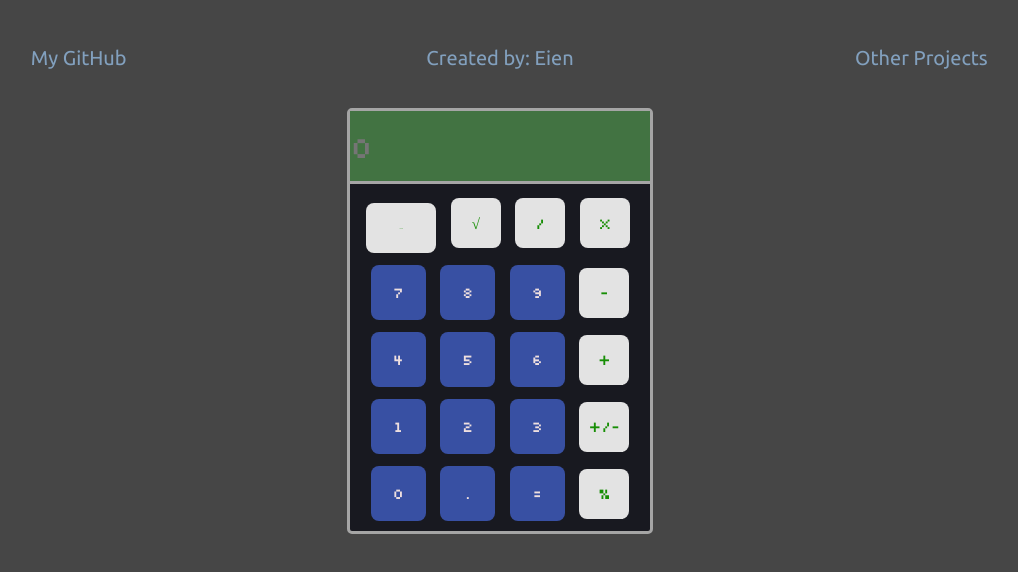
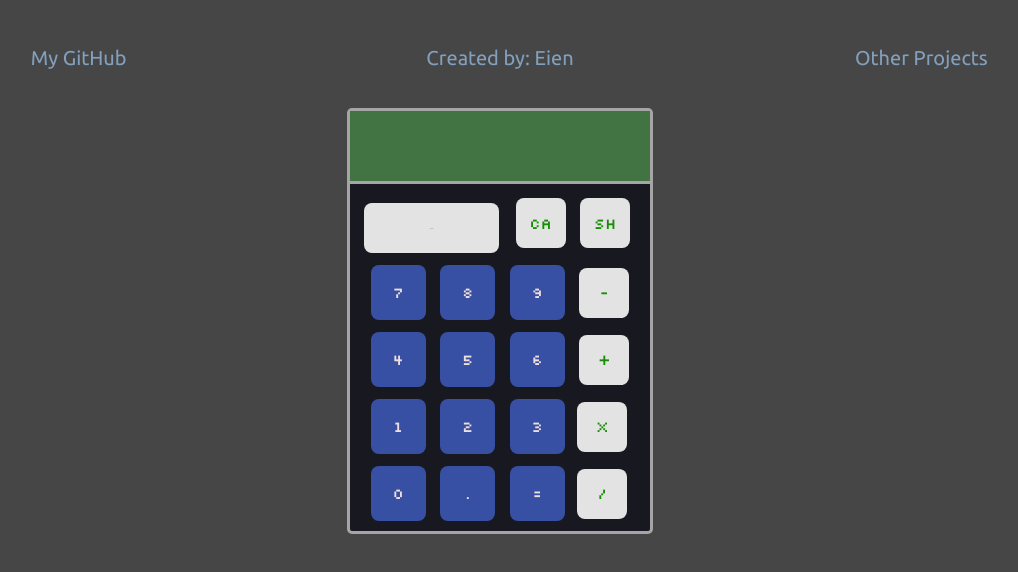
Before and after one commit to Brzdac3er/Eien-Calculator-Private, a plain HTML site: page index.html in a window 1280 px wide. Shown: the whole page, without its empty margins (140-1158 px from the left). Drawn offline with Linux system fonts and the light colour scheme.

Commit message:
Make interactive all primary buttons and secondary buttons beside show history, deleted percent and root buttons and changed layout and added saving to loacal storage, clear all button, show history button

```diff
--- a/Scripts/Render/renderCalculator.js
+++ b/Scripts/Render/renderCalculator.js
@@ -3,45 +3,48 @@ export function renderCalculator() {
   calculatorHTML.innerHTML += `
     <div class="calculator-body">
       <div class="calculation-display">
-        <input type="text" name="display" placeholder="0" class="input-display"/>
+        <input type="text" name="display" class="input-display js-input-display"/>
       </div>
 
       <div class="calculator-btns">
         <div class="top-btns">
-          <button class="top-btn secondary-btn clear-btn">Clear</button>
-          <button class="top-btn secondary-btn">√</button>
-          <button class="top-btn secondary-btn">/</button>
-          <button class="top-btn secondary-btn">X</button>
+          <button class="top-btn secondary-btn clear-btn js-clear-btn">Clear</button>
+          <button class="semi-mid-btn secondary-btn js-clear-all-btn">CA</button>
+          <button class="bot-btn secondary-btn js-show-history-btn">SH</button>
         </div>
 
         <div class="semi-top-btns">
-          <button class="semi-top-btn primary-btn">7</button>
-          <button class="semi-top-btn primary-btn">8</button>
-          <button class="semi-top-btn primary-btn">9</button>
-          <button class="semi-top-btn secondary-btn">-</button>
+          <button class="semi-top-btn primary-btn js-seven-btn">7</button>
+          <button class="semi-top-btn primary-btn js-eight-btn">8</button>
+          <button class="semi-top-btn primary-btn js-nine-btn">9</button>
+          <button class="semi-top-btn secondary-btn js-minus-btn">-</button>
         </div>
 
         <div class="mid-btns">
-          <button class="mid-btn primary-btn">4</button>
-          <button class="mid-btn primary-btn">5</button>
-          <button class="mid-btn primary-btn">6</button>
-          <button class="mid-btn secondary-btn">+</button>
+          <button class="mid-btn primary-btn js-four-btn">4</button>
+          <button class="mid-btn primary-btn js-five-btn">5</button>
+          <button class="mid-btn primary-btn js-six-btn">6</button>
+          <button class="mid-btn secondary-btn js-plus-btn">+</button>
         </div>
 
         <div class="semi-mid-btns">
-          <button class="semi-mid-btn primary-btn">1</button>
-          <button class="semi-mid-btn primary-btn">2</button>
-          <button class="semi-mid-btn primary-btn">3</button>
-          <button class="semi-mid-btn secondary-btn">+/-</button>
+          <button class="semi-mid-btn primary-btn js-one-btn">1</button>
+          <button class="semi-mid-btn primary-btn js-two-btn">2</button>
+          <button class="semi-mid-btn primary-btn js-three-btn">3</button>
+          <button class="top-btn secondary-btn js-multiply-btn">X</button>
         </div>
 
         <div class="bot-btns">
-          <button class="bot-btn primary-btn">0</button>
-          <button class="bot-btn primary-btn">.</button>
-          <button class="bot-btn primary-btn result-btn">=</button>
-          <button class="bot-btn secondary-btn">%</button>
+          <button class="bot-btn primary-btn js-zero-btn">0</button>
+          <button class="bot-btn primary-btn js-dot-btn">.</button>
+          <button class="bot-btn primary-btn equal-btn js-equal-btn">=</button>
+          <button class="top-btn secondary-btn js-devide-btn">/</button>
         </div>
       </div>
     </div>
+
+    <div class="history js-history">
+      <h1 class="history-title">History</h1>
+    </div>
   `;
 }
--- a/Scripts/calculator.js
+++ b/Scripts/calculator.js
@@ -3,3 +3,105 @@ import { renderCalculator } from "./Render/renderCalculator.js";
 
 renderHeader();
 renderCalculator();
+
+function calculator() {
+  const equalBtn = document.querySelector(".js-equal-btn");
+  const clearBtn = document.querySelector(".js-clear-btn");
+  const clearAllBtn = document.querySelector(".js-clear-all-btn");
+  const showHistoryBtn = document.querySelector(".js-show-history-btn");
+
+  const nineBtn = document.querySelector(".js-nine-btn");
+  const eightBtn = document.querySelector(".js-eight-btn");
+  const sevenBtn = document.querySelector(".js-seven-btn");
+  const sixBtn = document.querySelector(".js-six-btn");
+  const fiveBtn = document.querySelector(".js-five-btn");
+  const fourBtn = document.querySelector(".js-four-btn");
+  const threeBtn = document.querySelector(".js-three-btn");
+  const twoBtn = document.querySelector(".js-two-btn");
+  const oneBtn = document.querySelector(".js-one-btn");
+  const zeroBtn = document.querySelector(".js-zero-btn");
+
+  const dotBtn = document.querySelector(".js-dot-btn");
+  const devideBtn = document.querySelector(".js-devide-btn");
+  const multiplyBtn = document.querySelector(".js-multiply-btn");
+  const minusBtn = document.querySelector(".js-minus-btn");
+  const plusBtn = document.querySelector(".js-plus-btn");
+
+
+  document.body.addEventListener("keydown", (event) => {
+    if (event.key === "Enter") {
+      equal();
+    }
+    if (event.key === "Backspace") {
+      clear();
+    }
+  });
+  equalBtn.addEventListener("click", () => equal());
+  clearBtn.addEventListener("click", () => clear());
+  clearAllBtn.addEventListener("click", () => clearHistory());
+  showHistoryBtn.addEventListener("click", () => showHistory());
+
+  nineBtn.addEventListener("click", () => calculate("9"));
+  eightBtn.addEventListener("click", () => calculate("8"));
+  sevenBtn.addEventListener("click", () => calculate("7"));
+  sixBtn.addEventListener("click", () => calculate("6"));
+  fiveBtn.addEventListener("click", () => calculate("5"));
+  fourBtn.addEventListener("click", () => calculate("4"));
+  threeBtn.addEventListener("click", () => calculate("3"));
+  twoBtn.addEventListener("click", () => calculate("2"));
+  oneBtn.addEventListener("click", () => calculate("1"));
+  zeroBtn.addEventListener("click", () => calculate("0"));
+
+  dotBtn.addEventListener("click", () => calculate("."));
+  devideBtn.addEventListener("click", () => calculate(" / "));
+  multiplyBtn.addEventListener("click", () => calculate(" * "));
+  minusBtn.addEventListener("click", () => calculate(" - "));
+  plusBtn.addEventListener("click", () => calculate(" + "));
+}
+
+function calculate(sign) {
+  const calculationDisplay = document.querySelector(".js-input-display");
+  let calculation = sign;
+
+  calculationDisplay.value += calculation;
+  saveToStorage();
+}
+
+function clear() {
+  const calculationDisplay = document.querySelector(".js-input-display");
+
+  calculationDisplay.value = "";
+}
+
+function equal() {
+  const calculationDisplay = document.querySelector(".js-input-display");
+
+  calculationDisplay.value = eval(calculationDisplay.value);
+  saveToStorage();
+}
+
+function clearHistory() {
+  const calculationDisplay = document.querySelector(".js-input-display");
+  calculationDisplay.value = "";
+
+  localStorage.removeItem("calculation");
+  saveToStorage();
+}
+
+function saveToStorage() {
+  const calculationDisplay = document.querySelector(".js-input-display");
+  localStorage.setItem("calculation", calculationDisplay.value);
+}
+
+function getFromStorage() {
+  const calculationDisplay = document.querySelector(".js-input-display");
+  calculationDisplay.value = localStorage.getItem("calculation");
+}
+
+function showHistory() {
+  const historyContainer = document.querySelector(".js-history");
+  historyContainer.classList.add("show");
+}
+
+getFromStorage();
+calculator();
--- a/Styles/calculator.css
+++ b/Styles/calculator.css
@@ -27,7 +27,7 @@
   border: none;
   border-bottom: 3px solid #a5a5a5;
   font-family: var(--calculator-font);
-  font-size: 3rem;
+  font-size: 2rem;
 }
 
 .input-display:focus {
@@ -85,6 +85,27 @@
 }
 
 .clear-btn {
-  width: 70px;
+  width: 135px;
   font-size: 1px;
 }
+
+.top-btns {
+  position: relative;
+  right: 2px;
+}
+
+/* History */
+.history {
+  background-color: #181920;
+  border: 3px solid #a5a5a5;
+  width: 300px;
+  height: 420px;
+  color: #E3E3E3;
+  margin-left: 50px;
+  display: none;
+}
+
+.history-title {
+  text-align: center;
+  font-family: var(--calculator-font);
+}
--- a/Styles/general.css
+++ b/Styles/general.css
@@ -8,3 +8,7 @@ body {
 html {
   font-size: 62.5%;
 }
+
+.show {
+  display: initial;
+}
--- a/index.html
+++ b/index.html
@@ -1,21 +1,20 @@
 <!doctype html>
 <html lang="en">
+
 <head>
   <title>Calculator</title>
   <meta name="viewport" content="width=device-width, initial-scale=1" />
   <meta charset="UTF-8" />
 
-    <link rel="stylesheet" href="Styles/calculator.css">
+  <link rel="stylesheet" href="Styles/calculator.css" />
 </head>
 
 <body>
+  <div class="header js-header"></div>
 
-    <div class="header js-header">
-    </div>
-
-    <div class="calculator js-calculator">
-    </div>
+  <div class="calculator js-calculator"></div>
 
   <script src="Scripts/calculator.js" type="module"></script>
 </body>
+
 </html>
```
Lines whose indentation alone changed are shown as unchanged.
